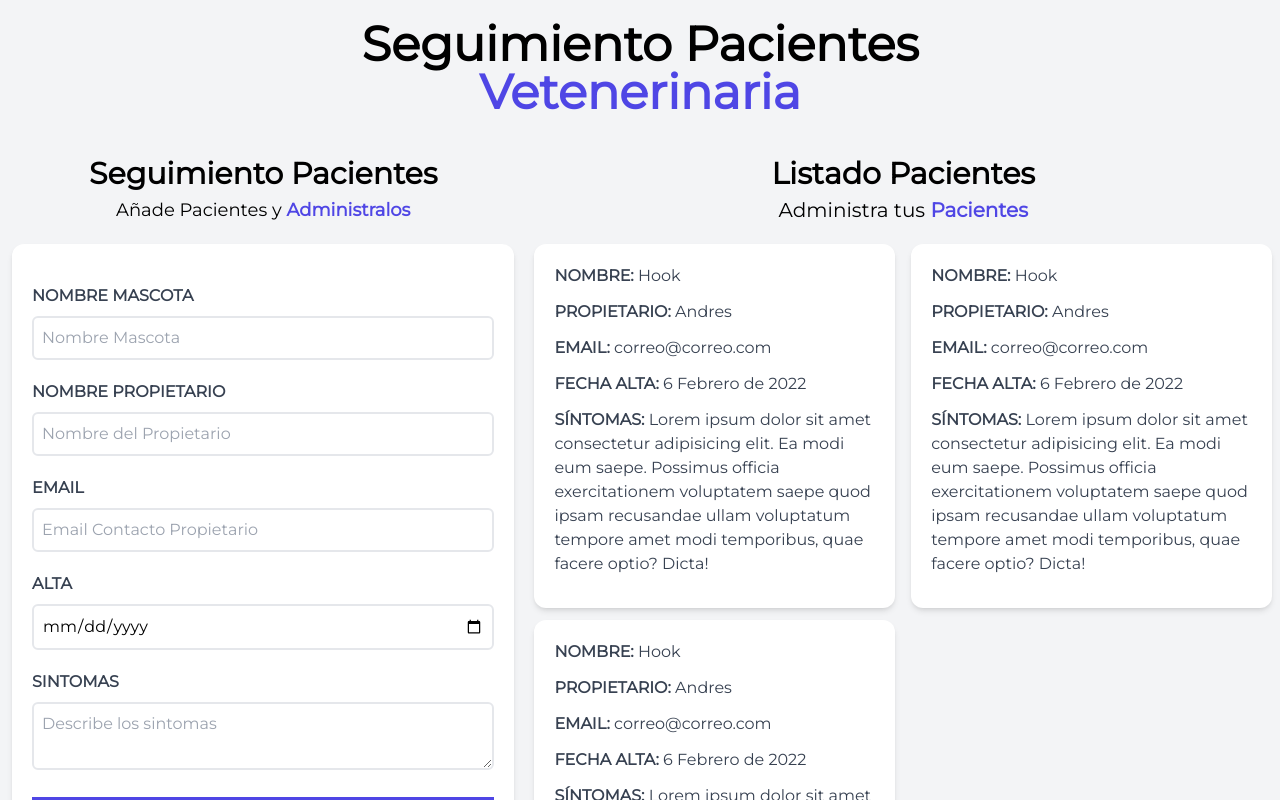
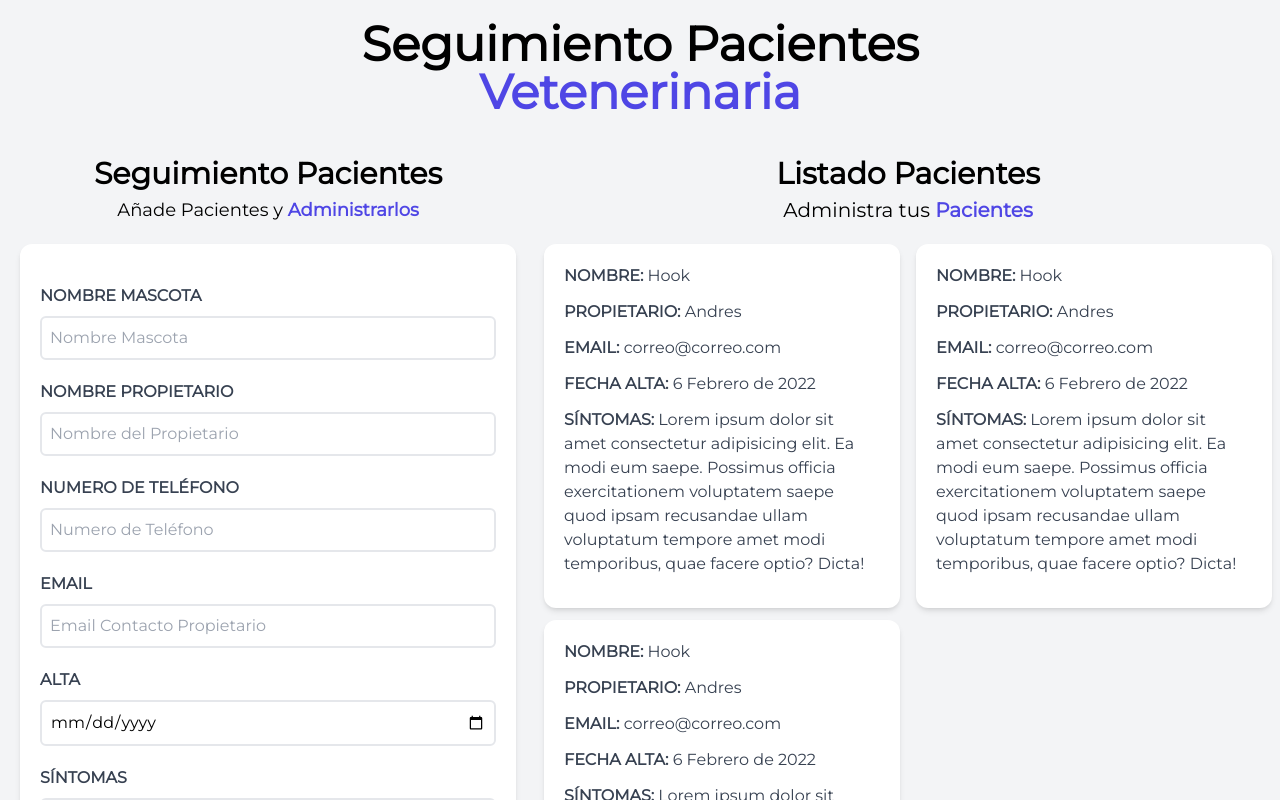
Before and after one commit to GhostemaneUrs/Administrador-De-Citas, a React (Vite) app: page / in a window 1280 px wide. Shown: the top 800 px of the page. Built offline with nearby package versions, Linux system fonts and the light colour scheme.

Commit message:
feat: create component form patient

```diff
--- a/src/components/Formulario/index.jsx
+++ b/src/components/Formulario/index.jsx
@@ -1,17 +1,73 @@
-import "./styles.scss";
-const Formulario = () => {
+import { useState } from "react";
+import Swal from "sweetalert2";
+import { v4 as uuidv4 } from "uuid";
+const Formulario = ({ patients, setPatients }) => {
+  const uniqueId = uuidv4();
+  const [patient, setPatient] = useState({
+    id: uniqueId,
+    pet: "",
+    owner: "",
+    phone: "",
+    email: "",
+    date: "",
+    symptom: "",
+  });
+
+  const resetForm = () => {
+    setPatient({
+      pet: "",
+      owner: "",
+      phone: "",
+      email: "",
+      date: "",
+      symptom: "",
+    }); // Reset form
+  };
+
+  const handleSubmit = (e) => {
+    e.preventDefault();
+    /* Validate form */
+
+    if (
+      patient.pet === "" ||
+      patient.owner === "" ||
+      patient.phone === "" ||
+      patient.email === "" ||
+      patient.date === "" ||
+      patient.symptom === ""
+    ) {
+      Swal.fire({
+        icon: "error",
+        title: "Oops...",
+        confirmButtonText: "Ok",
+        text: "All fields are required!",
+      });
+    } else {
+      resetForm();
+      Swal.fire({
+        icon: "success",
+        timer: 1500,
+        text: "Patient added successfully!",
+      });
+      setPatients([...patients, patient]);
+    }
+  };
+
   return (
     <>
-      <div className="md:w-1/2 lg:w-3/5 xl:w-2/5 mx-3">
+      <div className="md:w-1/2 lg:w-3/5 xl:w-2/5 mx-5 mb-5">
         <h1 className="font-black text-center text-3xl mb-1">
           Seguimiento Pacientes
         </h1>
         <p className="text-lg text-center mb-5">
           Añade Pacientes y {""}
-          <span className="text-indigo-600 font-bold">Administralos</span>
+          <span className="text-indigo-600 font-bold">Administrarlos</span>
         </p>
 
-        <form className="bg-white shadow-md rounded-xl py-10 px-5">
+        <form
+          className="bg-white shadow-md rounded-xl py-10 px-5"
+          onSubmit={handleSubmit}
+        >
           <div className="mb-5">
             <label
               htmlFor="mascota"
@@ -24,6 +80,8 @@ const Formulario = () => {
               type="text"
               className="border-2 w-full p-2 mt-2 placeholder:placeholder-gray-400 rounded-md"
               placeholder="Nombre Mascota"
+              value={patient.pet}
+              onChange={(e) => setPatient({ ...patient, pet: e.target.value })}
             />
           </div>
           <div className="mb-5">
@@ -38,6 +96,28 @@ const Formulario = () => {
               type="text"
               className="border-2 w-full p-2 mt-2 placeholder:placeholder-gray-400 rounded-md"
               placeholder="Nombre del Propietario"
+              value={patient.owner}
+              onChange={(e) =>
+                setPatient({ ...patient, owner: e.target.value })
+              }
+            />
+          </div>
+          <div className="mb-5">
+            <label
+              htmlFor="propietario"
+              className="block text-gray-700 uppercase font-bold"
+            >
+              Numero de Teléfono
+            </label>
+            <input
+              id="propietario"
+              type="text"
+              className="border-2 w-full p-2 mt-2 placeholder:placeholder-gray-400 rounded-md"
+              placeholder="Numero de Teléfono"
+              value={patient.phone}
+              onChange={(e) =>
+                setPatient({ ...patient, phone: e.target.value })
+              }
             />
           </div>
           <div className="mb-5">
@@ -52,6 +132,10 @@ const Formulario = () => {
               type="email"
               className="border-2 w-full p-2 mt-2 placeholder:placeholder-gray-400 rounded-md"
               placeholder="Email Contacto Propietario"
+              value={patient.email}
+              onChange={(e) =>
+                setPatient({ ...patient, email: e.target.value })
+              }
             />
           </div>
           <div className="mb-5">
@@ -65,19 +149,25 @@ const Formulario = () => {
               id="alta"
               type="date"
               className="border-2 w-full p-2 mt-2 placeholder:placeholder-gray-400 rounded-md"
+              value={patient.date}
+              onChange={(e) => setPatient({ ...patient, date: e.target.value })}
             />
           </div>
           <div className="mb-5">
             <label
-              htmlFor="sintomas"
+              htmlFor="síntomas"
               className="block text-gray-700 uppercase font-bold"
             >
-              Sintomas
+              Síntomas
             </label>
             <textarea
-              id="sintomas"
-              placeholder="Describe los sintomas"
+              id="síntomas"
+              placeholder="Describe los síntomas"
               className="border-2 w-full p-2 mt-2 placeholder:placeholder-gray-400 rounded-md"
+              value={patient.symptom}
+              onChange={(e) =>
+                setPatient({ ...patient, symptom: e.target.value })
+              }
             />
           </div>
           <input
```
